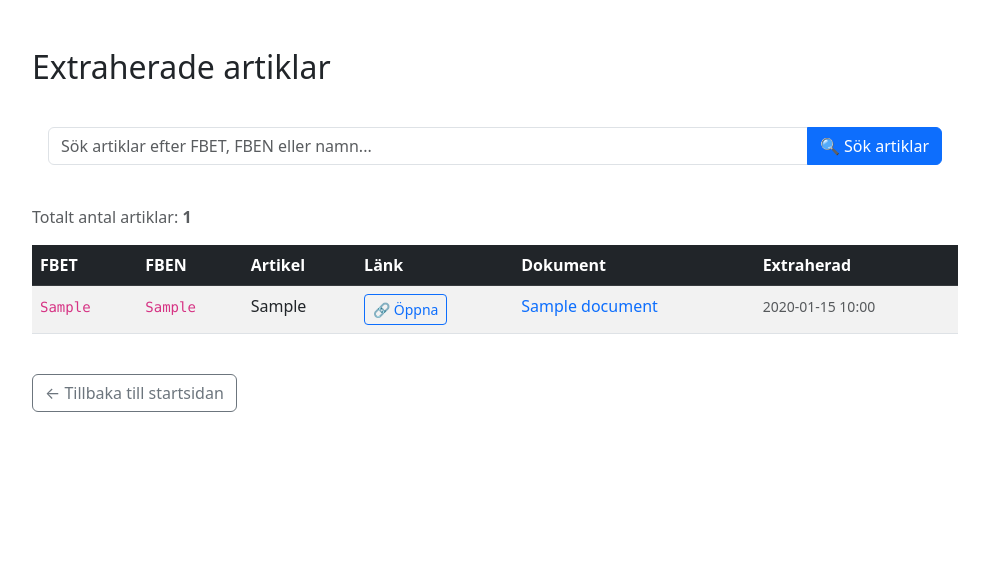
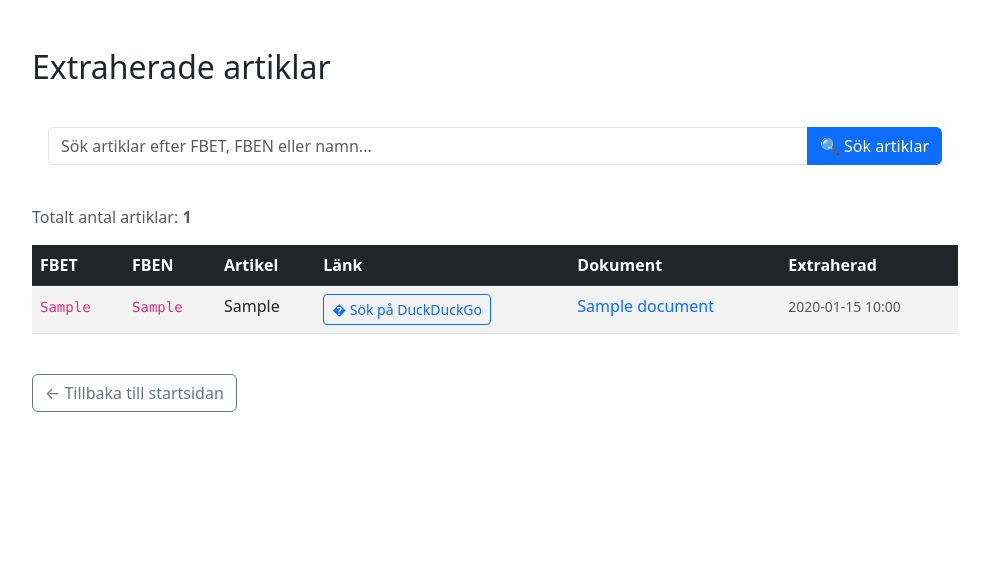
Before and after one commit to JuiceAndTheJoe/mtrl-search, a Flask app: page /articles in a window 1280 px wide. Shown: the part 57-622 px from the top of the page, without its empty margins (145-1134 px from the left). Run offline with Flask 3, Linux system fonts and the light colour scheme; tables that the repository leaves empty hold one stand-in row (values such as "Sample post").

Commit message:
sökning gjord

```diff
--- a/app.py
+++ b/app.py
@@ -1,8 +1,9 @@
 """
 Flask application for searching and viewing indexed PDF documents.
 """
-from flask import Flask, render_template, request
+from flask import Flask, render_template, request, redirect
 from sqlalchemy import or_
+import urllib.parse
 from models import PDFDocument, Article, init_db, get_session
 
 app = Flask(__name__)
@@ -75,5 +76,35 @@ def search_articles():
 
     return render_template('article_search_results.html', results=results, query=query)
 
+@app.route('/duckduckgo_search/<int:article_id>')
+def duckduckgo_search(article_id):
+    """Redirect to DuckDuckGo search for a specific article."""
+    session = get_session()
+    article = session.get(Article, article_id)
+    session.close()
+
+    if not article:
+        return "Article not found", 404
+
+    # Build search query from article information
+    search_terms = []
+
+    if article.artikel and article.artikel.strip() and article.artikel != 'None':
+        search_terms.append(article.artikel.strip())
+    if article.fben and article.fben.strip():
+        search_terms.append(article.fben.strip())
+
+    # If we have no good search terms, use FBET as fallback
+    if not search_terms and article.fbet:
+        search_terms.append(article.fbet.strip())
+
+    # Join search terms and URL encode
+    search_query = ' '.join(search_terms)
+    encoded_query = urllib.parse.quote_plus(search_query)
+
+    # Redirect to DuckDuckGo search
+    duckduckgo_url = f"https://duckduckgo.com/?q={encoded_query}"
+    return redirect(duckduckgo_url)
+
 if __name__ == '__main__':
     app.run(debug=True, host='0.0.0.0', port=5000)
--- a/templates/articles.html
+++ b/templates/articles.html
@@ -67,13 +67,9 @@
                                 {% endif %}
                             </td>
                             <td>
-                                {% if article.link %}
-                                    <a href="{{ article.link }}" target="_blank" class="btn btn-sm btn-outline-primary">
-                                        🔗 Öppna
-                                    </a>
-                                {% else %}
-                                    <span class="text-muted">-</span>
-                                {% endif %}
+                                <a href="/duckduckgo_search/{{ article.id }}" target="_blank" class="btn btn-sm btn-outline-primary">
+                                    � Sök på DuckDuckGo
+                                </a>
                             </td>
                             <td>
                                 <a href="/document/{{ article.document.id }}" class="text-decoration-none">
```
Also changed, not shown: templates/article_search_results.html (+3 -7 lines).
